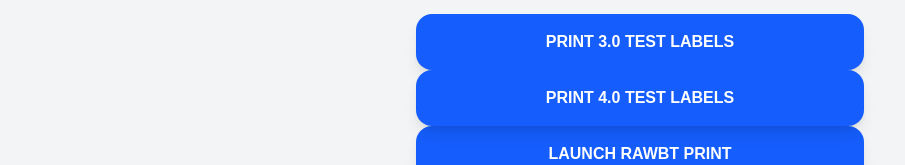
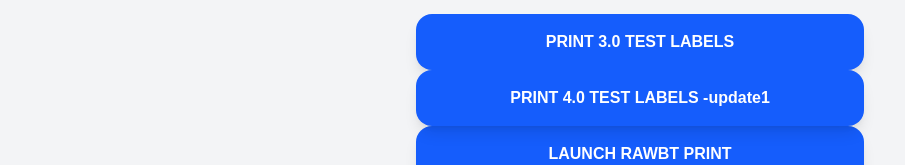
Before and after one commit to dhirajtekade/pune-cloakroom, a Next.js app: page /test-print in a window 1280 px wide. Shown: the part 130-295 px from the top of the page, without its empty margins (0-905 px from the left). Built offline with nearby package versions, Linux system fonts and the light colour scheme; no server answers.

Commit message:
Update page.js

```diff
--- a/src/app/test-print/page.js
+++ b/src/app/test-print/page.js
@@ -218,7 +218,7 @@
           onClick={() => printDirectly(888, 2)}
           className="w-full bg-blue-600 text-white font-black py-4 rounded-2xl shadow-lg active:scale-95 transition-all"
         >
-          PRINT 4.0 TEST LABELS
+          PRINT 4.0 TEST LABELS -update1
         </button>
 
         <a
```
